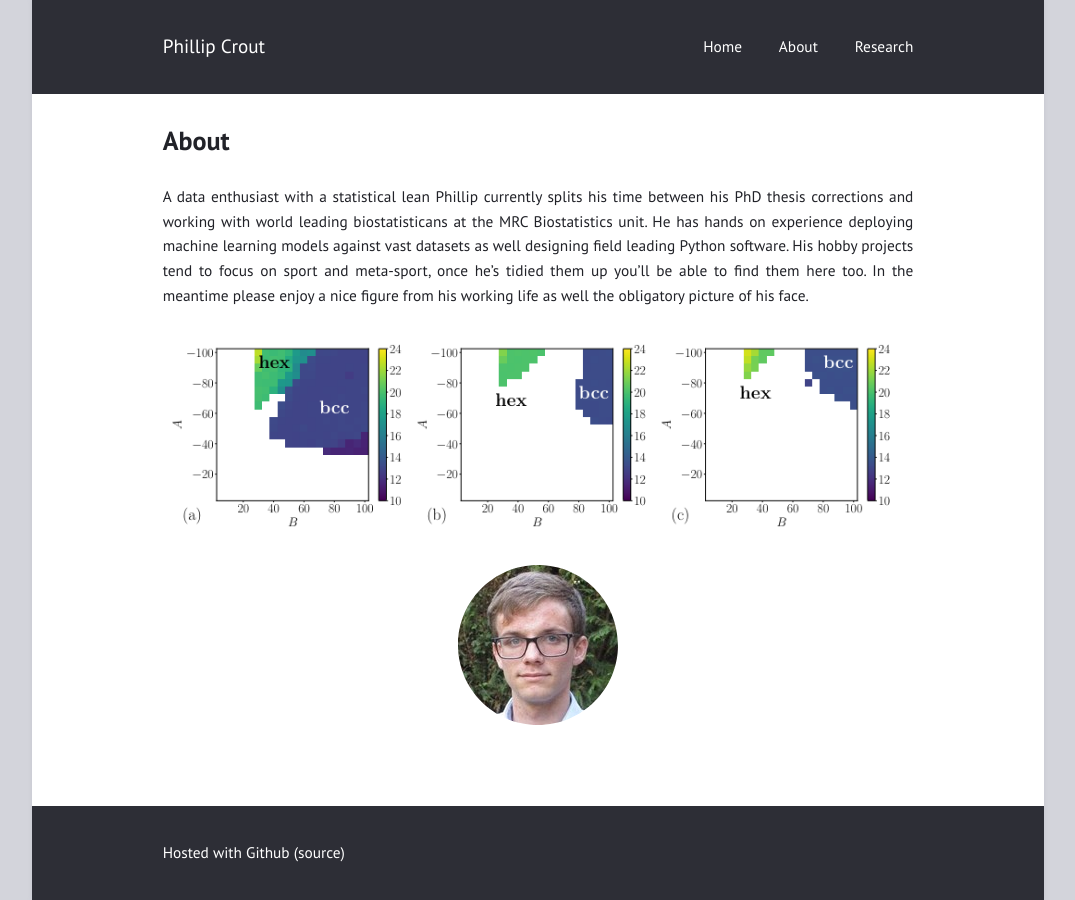
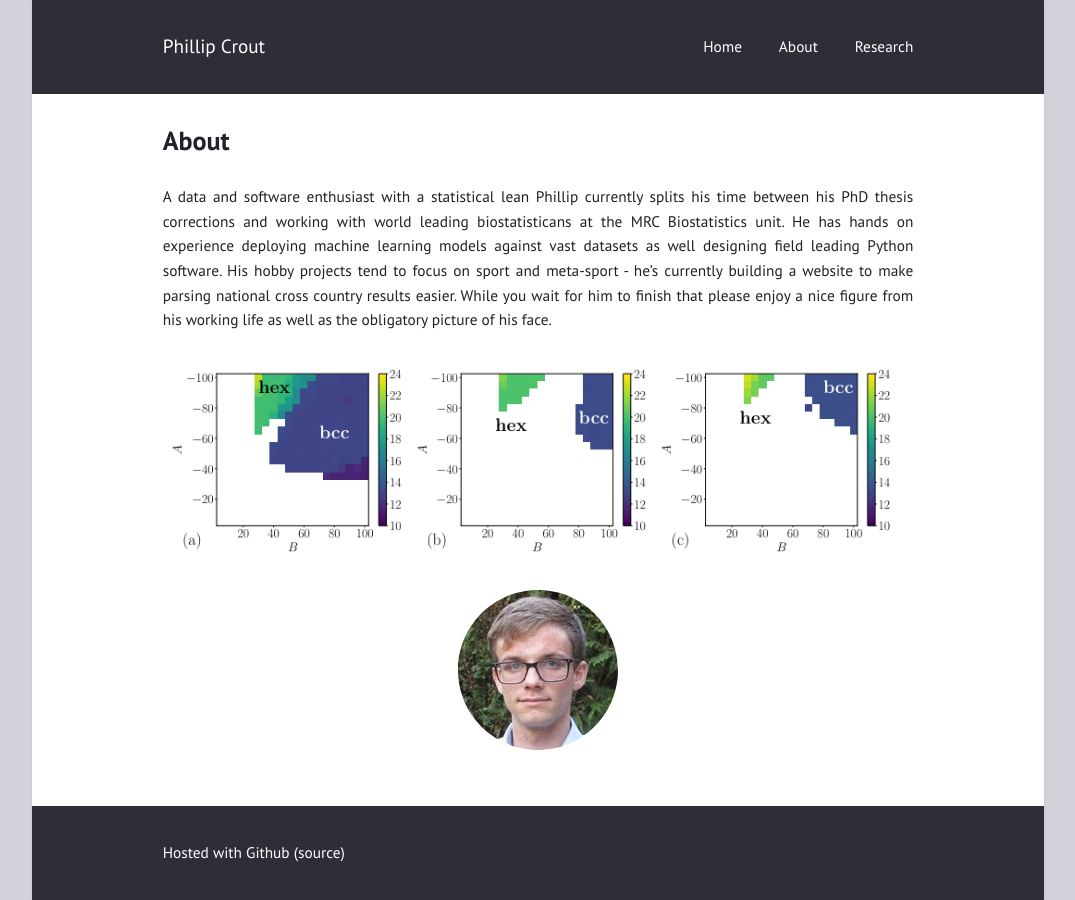
Before and after one commit to phillipcrout/phillipcrout.github.io, a Jekyll site: the page built from About.md, in a window 1280 px wide. Shown: the whole page, without its empty margins (102-1177 px from the left). Built offline with Jekyll 4.4.1, drawn with Linux system fonts in a browser that asks for light colours.

Commit message:
updating the copy on about

```diff
--- a/About.md
+++ b/About.md
@@ -4,7 +4,7 @@ permalink: "/about/"
 layout: page
 ---
 
-A data enthusiast with a statistical lean Phillip currently splits his time between his PhD thesis corrections and working with world leading biostatisticans at the MRC Biostatistics unit. He has hands on experience deploying machine learning models against vast datasets as well designing field leading Python software. His hobby projects tend to focus on sport and meta-sport, once he's tidied them up you'll be able to find them here too. In the meantime please enjoy a nice figure from his working life as well the obligatory picture of his face.
+A data and software enthusiast with a statistical lean Phillip currently splits his time between his PhD thesis corrections and working with world leading biostatisticans at the MRC Biostatistics unit. He has hands on experience deploying machine learning models against vast datasets as well designing field leading Python software. His hobby projects tend to focus on sport and meta-sport - he's currently building a website to make parsing national cross country results easier. While you wait for him to finish that please enjoy a nice figure from his working life as well as the obligatory picture of his face.
 
 <center><img src="./../images/phase_transitions.png"></center>
 <center><img src="./../images/circle_crop.png"></center>
```
